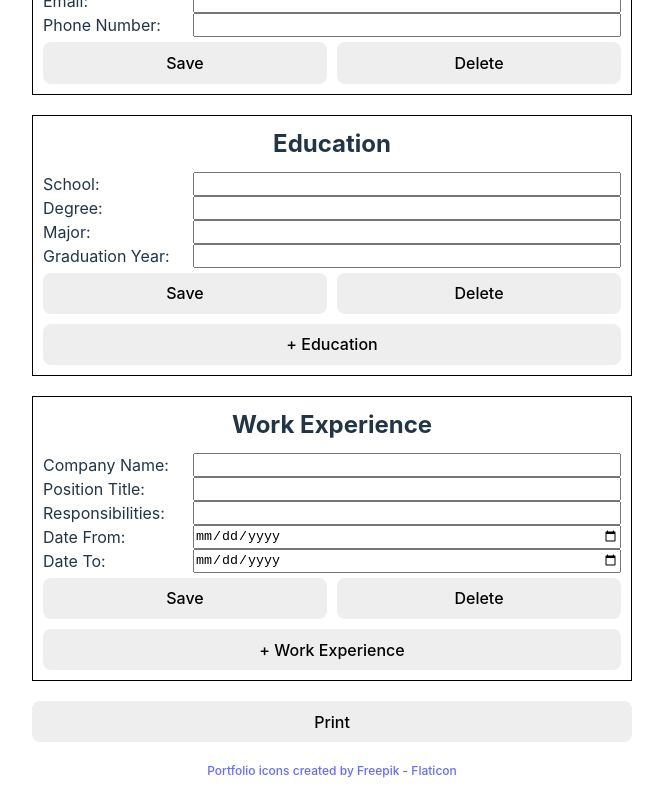
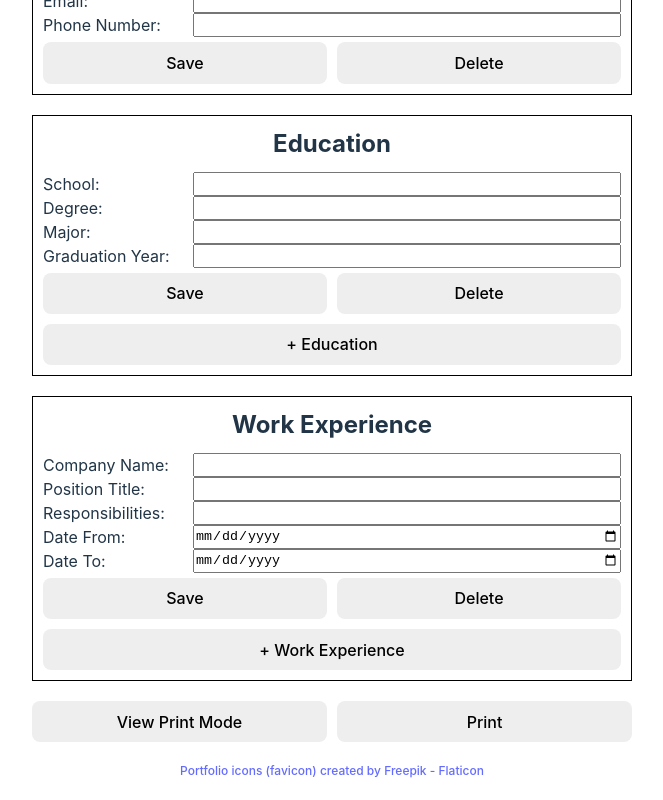
Before and after one commit to wangbertha/cv-application, a React (Vite) app: page / in a window 1280 px wide. Shown: the part 212-1012 px from the top of the page, without its empty margins (308-971 px from the left). Built offline with nearby package versions, Linux system fonts and the light colour scheme.

Commit message:
Create logic for Input vs. Print mode
To improve design of print version and allow view before print

```diff
--- a/src/App.css
+++ b/src/App.css
@@ -1,11 +1,13 @@
 #root {
-  display: flex;
-  flex-direction: column;
-  gap: 20px;
   width: 100%;
   max-width: 600px;
   margin: 20px auto;
   text-align: center;
+}
+.input-mode {
+  display: flex;
+  flex-direction: column;
+  gap: 20px;
 }
 .section {
   display: flex;
--- a/src/App.jsx
+++ b/src/App.jsx
@@ -1,18 +1,34 @@
 import GeneralInfo from './components/GeneralInfo';
 import Section from './components/Section';
+import PrintPage from './components/PrintPage';
 import { educationInfoStructure, workExperienceInfoStructure } from './assets/infoStructure';
 import './App.css';
+import { useState } from 'react';
 
 function App() {
+  const [printMode, setPrintMode] = useState(false)
 
   return (
     <>
-      <h1>CV Application</h1>
-      <GeneralInfo />
-      <Section infoStructure={educationInfoStructure} title='Education' />
-      <Section infoStructure={workExperienceInfoStructure} title='Work Experience' />
-      <button onClick={window.print}>Print</button>
-      <a className='favicon-credits' href="https://www.flaticon.com/free-icons/portfolio" title="portfolio icons">Portfolio icons created by Freepik - Flaticon</a>
+      {!printMode
+        ? <div className='input-mode'>
+            <h1>CV Application</h1>
+            <GeneralInfo />
+            <Section infoStructure={educationInfoStructure} title='Education' />
+            <Section infoStructure={workExperienceInfoStructure} title='Work Experience' />
+            <div className="action-btns">
+              <button onClick={() => setPrintMode(true)}>View Print Mode</button>
+              <button onClick={window.print}>Print</button>
+            </div>
+            <a className='favicon-credits' href="https://www.flaticon.com/free-icons/portfolio" title="portfolio icons">Portfolio icons (favicon) created by Freepik - Flaticon</a>
+          </div>
+        : <div className='print-mode'>
+            <PrintPage />
+            <div className="action-btns">
+              <button onClick={() => setPrintMode(false)}>Exit Print Mode</button>
+            </div>
+          </div>
+      }
     </>
   )
 }
--- /dev/null
+++ b/src/components/PrintPage.jsx
@@ -0,0 +1,11 @@
+import React from 'react'
+
+const PrintPage = () => {
+  return (
+    <div>
+
+    </div>
+  )
+}
+
+export default PrintPage
```
